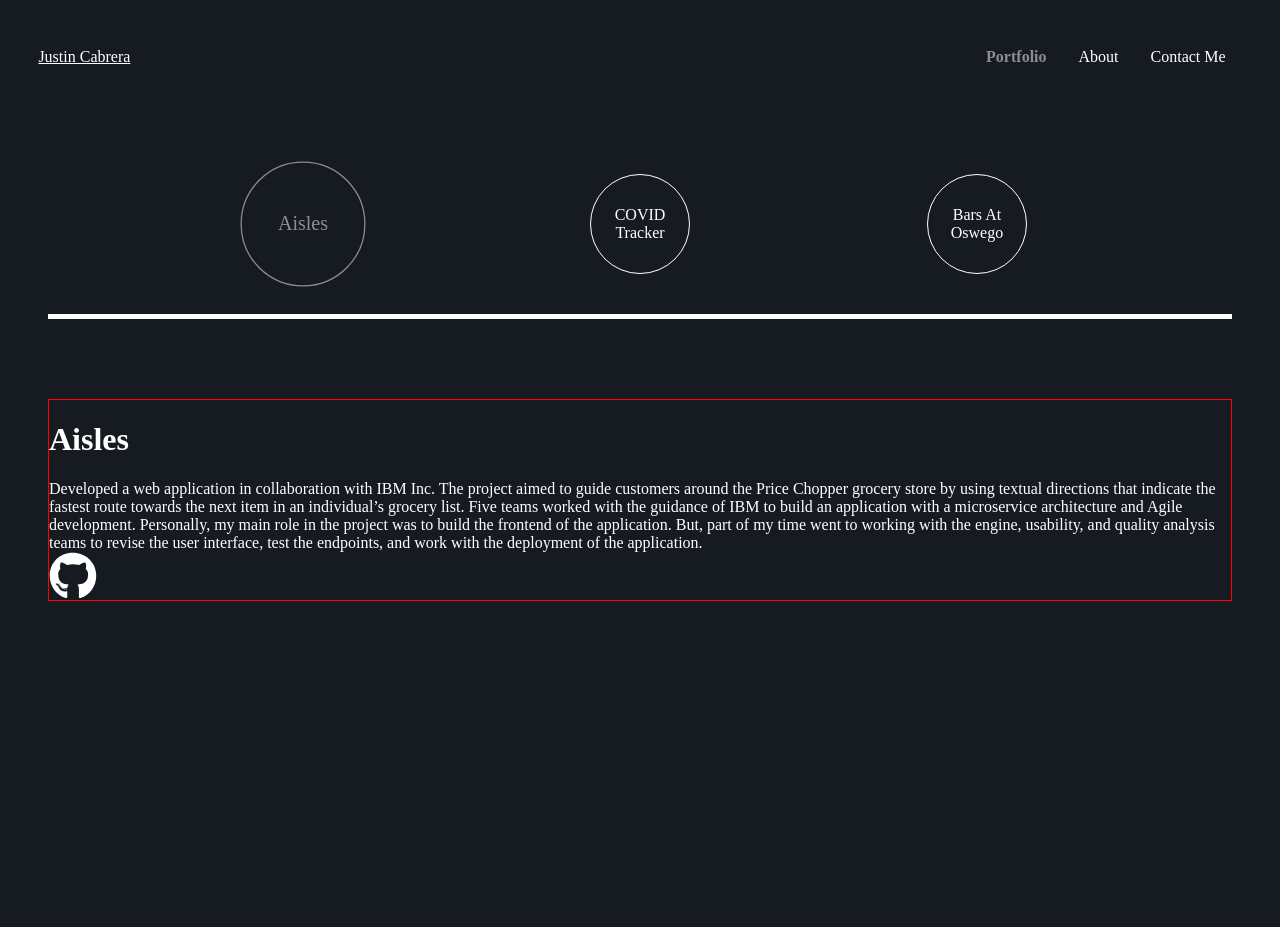
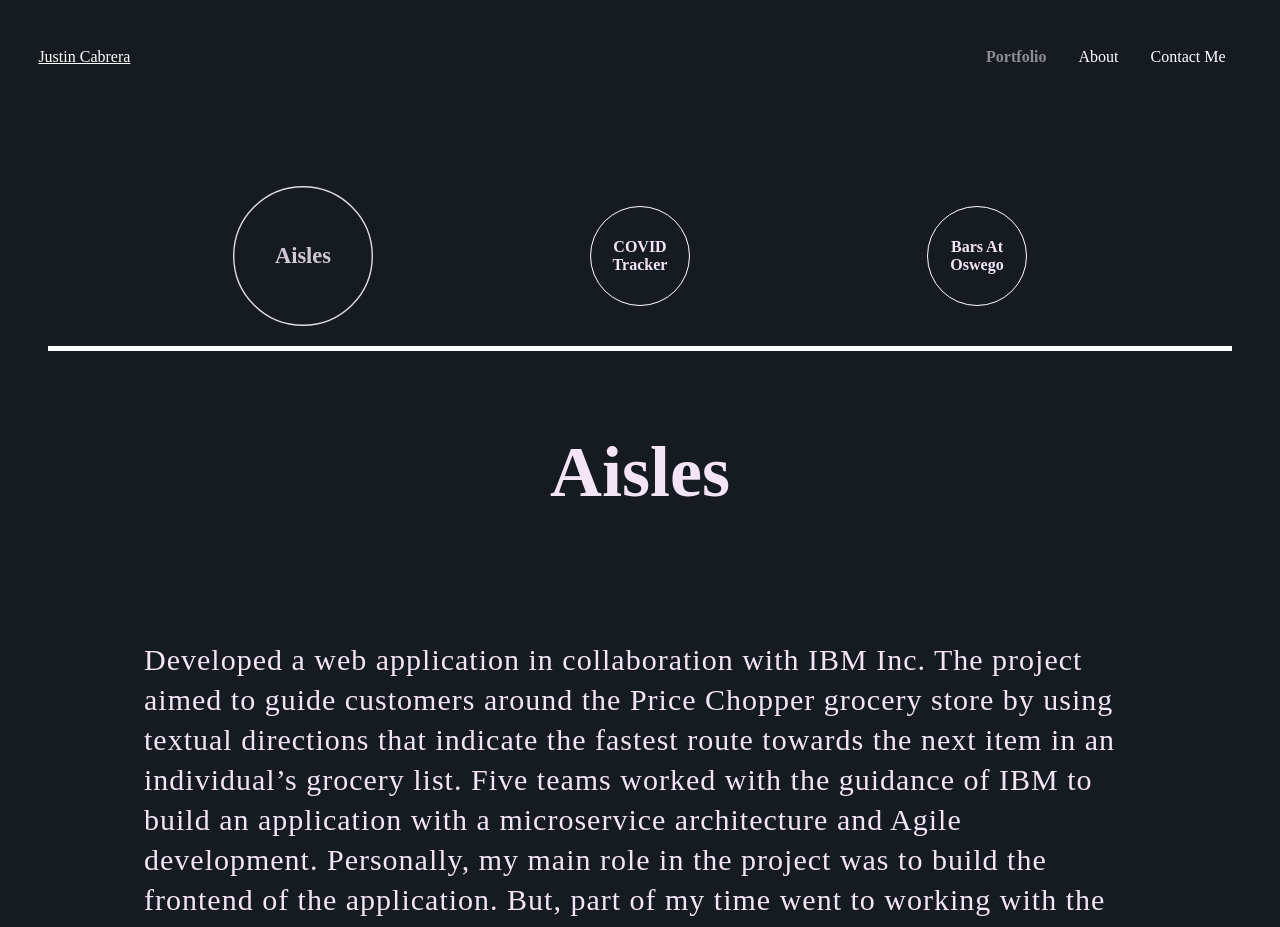
Before and after one commit to Hareds567/Portfolio, a React (Create React App) app: page /Portfolio in a window 1280 px wide. Shown: the top 927 px of the page. Before the commit the page ends 800 px from the top, so only its background shows below. Built offline with nearby package versions, Linux system fonts and the light colour scheme.

Commit message:
updated projects

```diff
--- a/src/App.css
+++ b/src/App.css
@@ -3,15 +3,20 @@
 *::after {
 	box-sizing: border-box;
 }
-
+:root {
+	--primary-color: #161b22;
+	--secondary-color: #f3e5f5;
+}
 body {
-	background: #161b22;
+	background: var(--primary-color);
 	position: relative;
 	margin: 0;
-	color: white;
-	overflow: hidden;
+	color: var(--secondary-color);
 }
-
+body::-webkit-scrollbar {
+	/* Remove scroll bar */
+	display: none;
+}
 .App {
 	position: relative;
 }
--- a/src/Header/Header.css
+++ b/src/Header/Header.css
@@ -3,13 +3,14 @@
 	position: sticky;
 	width: 100%;
 	color: white;
-	top: 1em;
+	top: 0em;
 	justify-content: space-between;
 	align-items: center;
 	z-index: 100;
 	overflow: block;
 	margin: 0;
-	padding: 0 3%;
+	padding: 1em 3%;
+	background: var(--primary-color);
 }
 .home-page {
 	display: inline-block;
--- a/src/Portfolio/Icons/Icons.css
+++ b/src/Portfolio/Icons/Icons.css
@@ -8,7 +8,7 @@
 	border-radius: 50%;
 	width: var(--iconWidth);
 	height: var(--iconWidth);
-	transition: transform 500ms ease;
+	transition: transform 1s ease;
 }
 .icon-container span {
 	position: absolute;
--- a/src/Portfolio/Icons/Icons.tsx
+++ b/src/Portfolio/Icons/Icons.tsx
@@ -19,22 +19,31 @@ const Icons: React.FC<props> = ({
 		if (!icon_container.current) return;
 		if (title === activeProject) return;
 		set_activeProject(title);
-		icon_container.current.style.transform = "scale(1.25)";
-		icon_container.current.style.opacity = "0.5";
+		icon_container.current.style.opacity = "0.85";
+		icon_container.current.style.transform = "scale(1.4)";
+		icon_container.current.style.color = "var(--primary-color)";
+		icon_container.current.style.background = "var(--secondary-color)";
 	};
 
 	useEffect(() => {
 		if (!icon_container.current) return;
 		if (title !== activeProject) {
+			icon_container.current.style.transitionDelay = "0s";
+			icon_container.current.style.transitionDuration = "1s";
 			icon_container.current.style.transform = "scale(1)";
 			icon_container.current.style.opacity = "1";
+			icon_container.current.style.background = "var(--primary-color)";
+			icon_container.current.style.color = "var(--secondary-color)";
 		}
 	});
+
 	useEffect(() => {
 		if (!icon_container.current) return;
 		if (title === activeProject) {
-			icon_container.current.style.transform = "scale(1.25)";
-			icon_container.current.style.opacity = "0.5";
+			icon_container.current.style.transitionDelay = "3s";
+			icon_container.current.style.transitionDuration = "1s";
+			icon_container.current.style.opacity = "0.85";
+			icon_container.current.style.transform = "scale(1.4)";
 		}
 	}, []);
 
@@ -43,7 +52,9 @@ const Icons: React.FC<props> = ({
 			className='icon-container'
 			ref={icon_container}
 			onClick={(event) => onClick(event)}>
-			<span>{title}</span>
+			<span>
+				<b>{title}</b>
+			</span>
 		</div>
 	);
 };
--- a/src/Portfolio/Project/Project.css
+++ b/src/Portfolio/Project/Project.css
@@ -1,11 +1,31 @@
 .project-container {
 	position: relative;
-	border: 1px solid red;
+	/* outline: 1px solid red; */
 	margin: 5em 0;
 }
-.project-container:hover {
-	opacity: 0.5;
+.project-container article {
+	/* outline: 1px solid green; */
+	font-size: 30px;
+	letter-spacing: 1px;
+	line-height: 2.5rem;
+	margin: 6rem;
+
+	align-content: center;
 }
+.project-container article p {
+	margin-left: auto;
+	margin-right: auto;
+	/* outline: 1px solid red; */
+	max-width: 90ch;
+}
+.project-container h1 {
+	font-size: 4.5rem;
+	overflow-wrap: break-word;
+}
+.project-container header {
+	text-align: center;
+}
+
 .project-icons {
 	position: relative;
 	display: flex;
@@ -17,6 +37,7 @@
 	min-height: 5cm;
 	/* border-bottom: 2ch solid white; */
 }
+
 .project-icons::after {
 	content: "";
 	position: absolute;
--- a/src/Portfolio/Project/Project.tsx
+++ b/src/Portfolio/Project/Project.tsx
@@ -20,8 +20,14 @@ const Project: React.FC<Props> = ({ ...props }) => {
 			<header>
 				<h1>{props.title}</h1>
 			</header>
-			<article>{props.description}</article>
-			{props.github && <FontAwesomeIcon icon={faGithub} size='3x' />}
+			<article>
+				<p>{props.description}</p>
+			</article>
+			<footer>
+				<a href='https://github.com/CSC480-21S' target='_blank'>
+					{props.github && <FontAwesomeIcon icon={faGithub} size='3x' />}
+				</a>
+			</footer>
 		</div>
 	);
 };
```
